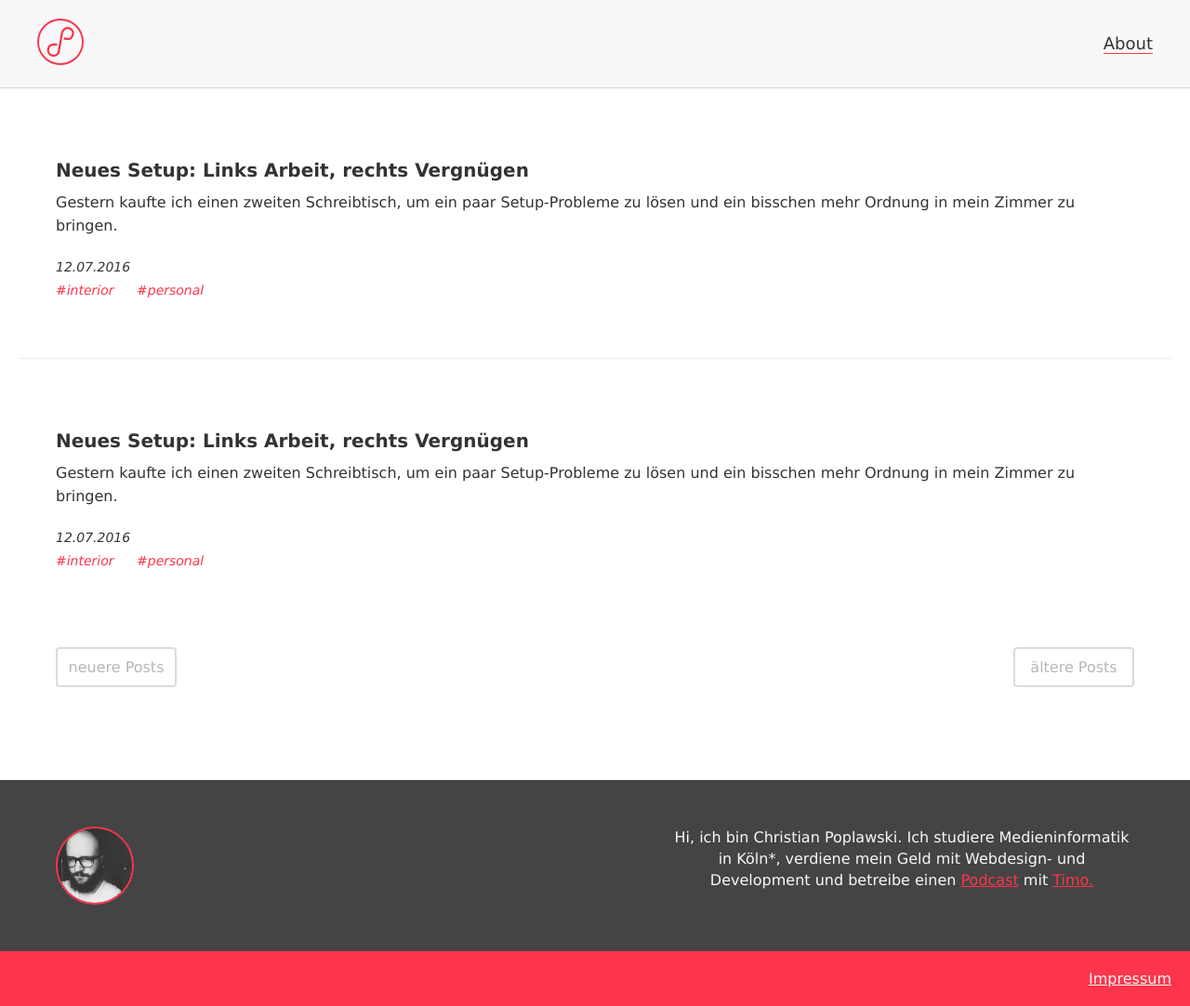
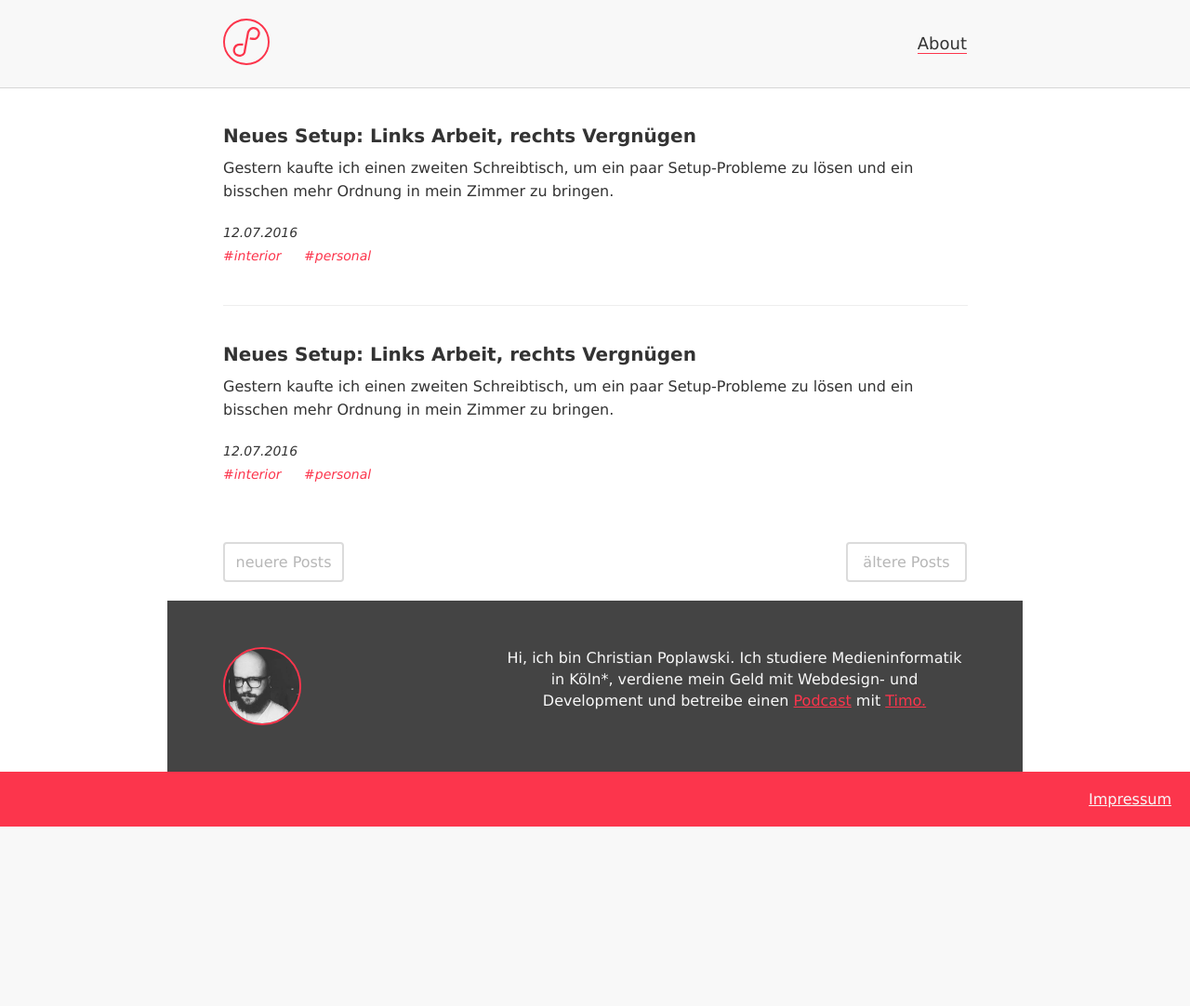
Before and after one commit to Plsr/crushed, a PHP site: page / in a window 1280 px wide. Shown: the whole page at 93% size. After the commit the page ends 889 px from the top, so only its background shows below. Run offline with PHP 8.4, Linux system fonts and the light colour scheme.

Commit message:
Started Desktop Layout

```diff
--- a/scss/component/_c_btn-pagination.scss
+++ b/scss/component/_c_btn-pagination.scss
@@ -1,5 +1,5 @@
 .c_btn-pagination {
-box-sizing: border-box;
+  box-sizing: border-box;
   padding: 10px;
   border: 2px solid $dark-midgrey;
   border-radius: 4px;
@@ -15,4 +15,10 @@ box-sizing: border-box;
     margin-right: 0;
     float: right;
   }
+
+  &:hover {
+    color: $accentcolor;
+    border: 2px solid $accentcolor;
+
+  }
 }
--- a/scss/component/_c_home-divider.scss
+++ b/scss/component/_c_home-divider.scss
@@ -3,4 +3,9 @@
 	border-left: 0;
 	border-top: 1px $midgrey;
 	background-color: $midgrey;
+
+  @media screen and (min-width: 1024px) {
+    max-width: 800px;
+    margin: auto;
+  }
 }
--- a/scss/component/_c_pagination.scss
+++ b/scss/component/_c_pagination.scss
@@ -7,5 +7,10 @@
     padding: 20px 40px;
   }
 
+  @media screen and (min-width: 1024px) {
+    max-width: 800px;
+    margin: 0 auto;
+  }
+
   @include clearfix;
 }
--- a/scss/component/_c_post-preview.scss
+++ b/scss/component/_c_post-preview.scss
@@ -6,12 +6,23 @@
 	font-size: 16px;
 	line-height: 25px;
 
-  @media screen and (min-width: 768px) {
-    padding: 20px 40px;
-  }
-
 	p {
 		margin-top: 10px;
 		margin-bottom: 0;
 	}
+
+  @media screen and (min-width: 768px) {
+    padding-left: 40px;
+    padding-right: 40px;
+    margin-top: 60px;
+  }
+
+  @media screen and (min-width: 1024px) {
+    max-width: 800px;
+    margin: 40px auto;
+
+    &:first-child {
+      margin-top: 60px;
+    }
+  }
 }
--- a/scss/layout/_author-info.scss
+++ b/scss/layout/_author-info.scss
@@ -28,4 +28,9 @@
 
     @include clearfix;
   }
+
+  @media screen and (min-width: 1024px) {
+    max-width: 800px;
+    margin: 0 auto;
+  }
 }
--- a/scss/layout/_site-header.scss
+++ b/scss/layout/_site-header.scss
@@ -10,5 +10,11 @@
     @media screen and (min-width: 768px) {
       padding: 20px 40px;
     }
+
+    @media screen and (min-width: 1024px) {
+      max-width: 800px;
+      padding: 20px;
+      margin: 0 auto;
+    }
 	}
 }
--- a/style.css
+++ b/style.css
@@ -405,12 +405,20 @@ h2.c_post-title {
   margin-bottom: 40px;
   font-size: 16px;
   line-height: 25px; }
-  @media screen and (min-width: 768px) {
-    .c_post-preview {
-      padding: 20px 40px; } }
   .c_post-preview p {
     margin-top: 10px;
     margin-bottom: 0; }
+  @media screen and (min-width: 768px) {
+    .c_post-preview {
+      padding-left: 40px;
+      padding-right: 40px;
+      margin-top: 60px; } }
+  @media screen and (min-width: 1024px) {
+    .c_post-preview {
+      max-width: 800px;
+      margin: 40px auto; }
+      .c_post-preview:first-child {
+        margin-top: 60px; } }
 
 .c_post-preview-meta {
   font-size: 14px;
@@ -440,6 +448,10 @@ h2.c_post-title {
   border-left: 0;
   border-top: 1px #E7E7E7;
   background-color: #E7E7E7; }
+  @media screen and (min-width: 1024px) {
+    .c_home-divider {
+      max-width: 800px;
+      margin: auto; } }
 
 .c_pagination {
   margin-left: 20px;
@@ -448,6 +460,10 @@ h2.c_post-title {
   @media screen and (min-width: 768px) {
     .c_pagination {
       padding: 20px 40px; } }
+  @media screen and (min-width: 1024px) {
+    .c_pagination {
+      max-width: 800px;
+      margin: 0 auto; } }
   .c_pagination:after {
     content: "";
     display: table;
@@ -468,6 +484,9 @@ h2.c_post-title {
   .c_btn-pagination:last-child {
     margin-right: 0;
     float: right; }
+  .c_btn-pagination:hover {
+    color: #FC354C;
+    border: 2px solid #FC354C; }
 
 .c_img-portrait {
   border-radius: 50%;
@@ -502,6 +521,11 @@ h2.c_post-title {
     @media screen and (min-width: 768px) {
       .site-header .header-content {
         padding: 20px 40px; } }
+    @media screen and (min-width: 1024px) {
+      .site-header .header-content {
+        max-width: 800px;
+        padding: 20px;
+        margin: 0 auto; } }
 
 .author-info {
   background-color: #444444;
@@ -526,3 +550,7 @@ h2.c_post-title {
         content: "";
         display: table;
         clear: both; } }
+  @media screen and (min-width: 1024px) {
+    .author-info {
+      max-width: 800px;
+      margin: 0 auto; } }
```
